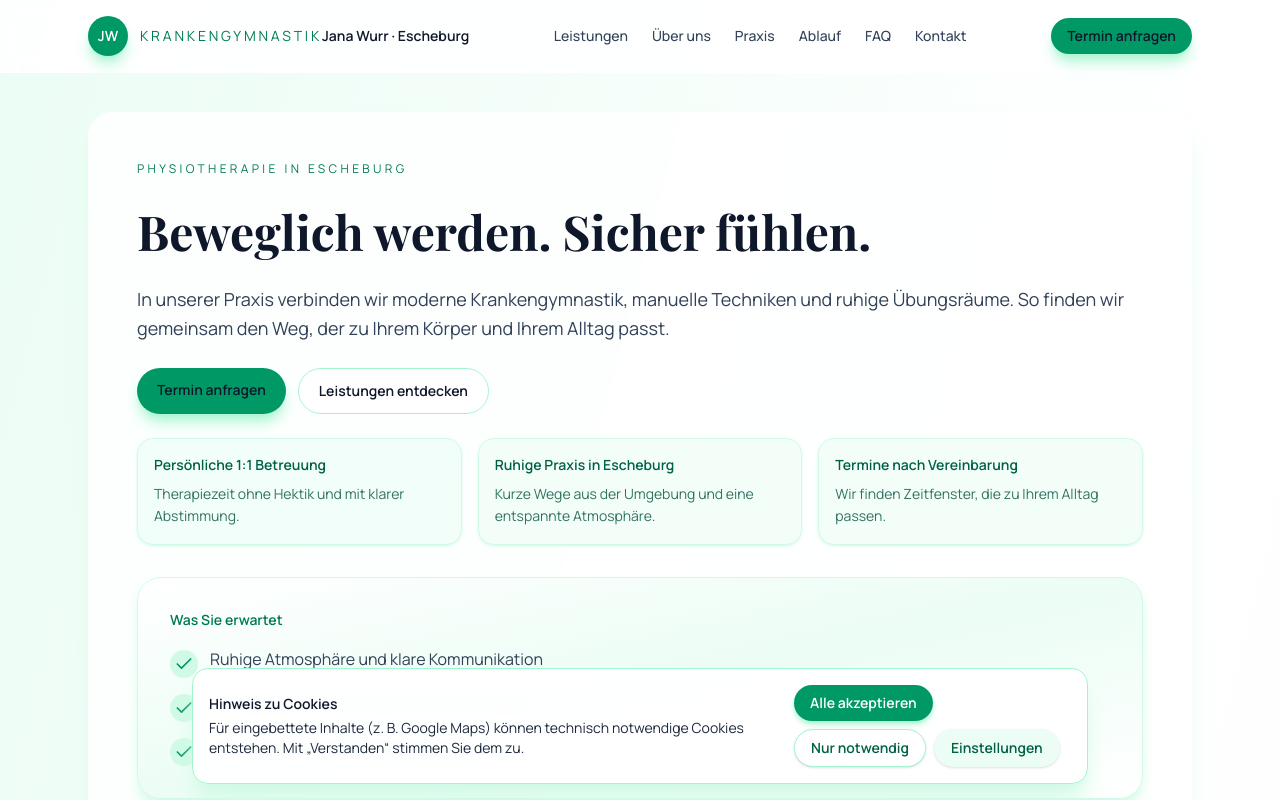
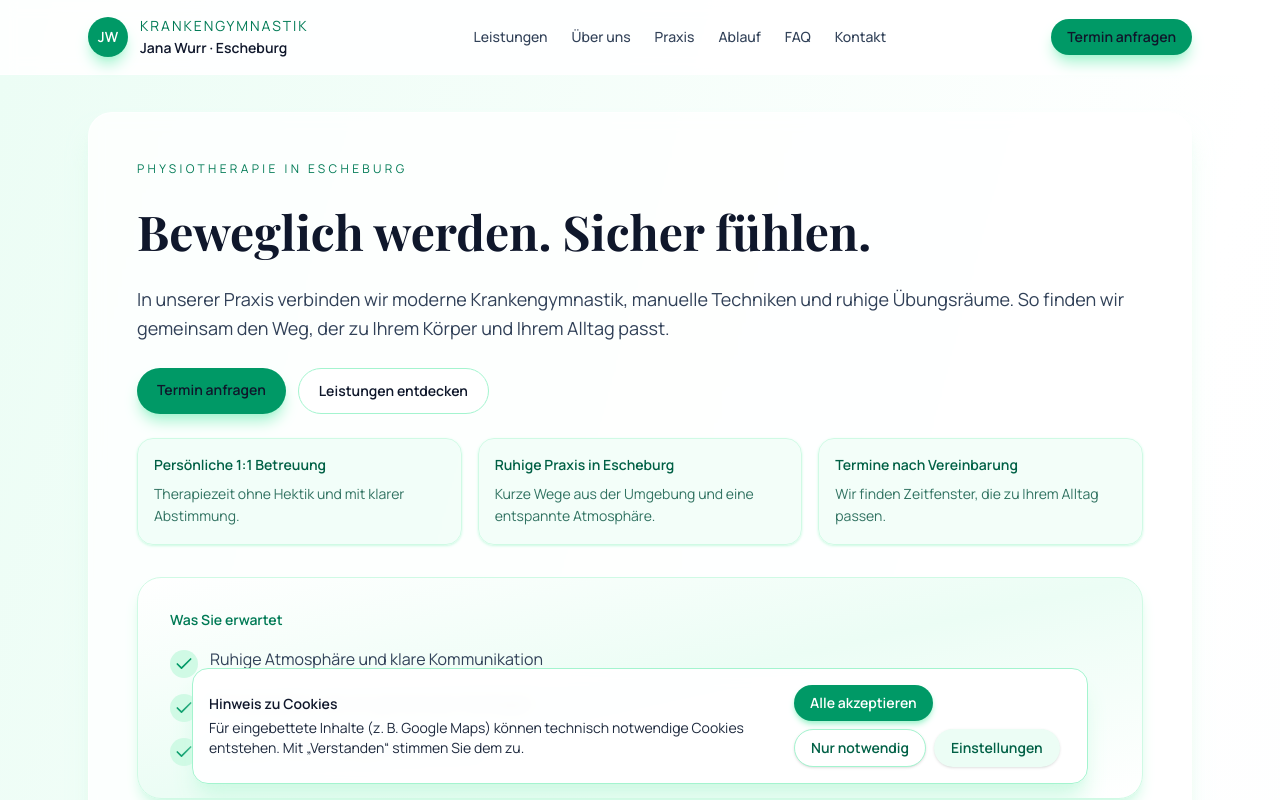
Before and after one commit to RomanHH81/Jana-Wurr---Krankengymnastik-Escheburg, a Next.js app in the folder frontend/: page / in a window 1280 px wide. Shown: the top 800 px of the page. Built offline with nearby package versions, Linux system fonts and the light colour scheme; a web font is replaced by a local one.

Commit message:
Responsive Navbar

```diff
--- a/frontend/src/components/Header.tsx
+++ b/frontend/src/components/Header.tsx
@@ -36,11 +36,11 @@ export default function Header() {
           </div>
           {width !== null && width >= 641 && (
             <div className="leading-tight">
-              <p className="text-xs uppercase tracking-[0.28em] text-emerald-700">
+              <p className="text-xs uppercase tracking-[0.18em] text-emerald-700">
                 Krankengymnastik
               </p>
               <p className="text-sm font-semibold text-slate-900">
-                Jana Wurr
+                Jana Wurr · Escheburg
               </p>
             </div>
           )}
@@ -55,8 +55,8 @@ export default function Header() {
           <div className="flex h-10 w-10 items-center justify-center rounded-full bg-emerald-600 text-sm font-semibold uppercase text-white shadow-lg shadow-emerald-200">
             JW
           </div>
-          <div className="hidden leading-tight lg:flex">
-            <p className="text-sm uppercase tracking-[0.2em] text-emerald-700">
+          <div className="hidden leading-tight lg:flex lg:flex-col lg:items-start lg:gap-0.5">
+            <p className="text-sm uppercase tracking-[0.14em] text-emerald-700">
               Krankengymnastik
             </p>
             <p className="text-sm font-semibold text-slate-900">
@@ -90,7 +90,9 @@ export default function Header() {
       {/* Mobile dropdown */}
       <div
         id="mobile-nav"
-        className={`md:hidden ${open ? "block" : "hidden"} border-t border-white/80 bg-white/95 shadow-lg shadow-emerald-100`}
+        className={`md:hidden ${
+          open ? "block" : "hidden"
+        } border-t border-white/80 bg-white/95 shadow-lg shadow-emerald-100`}
       >
         <div className="mx-auto flex max-w-6xl flex-col gap-3 px-6 py-4 text-sm font-medium text-slate-800">
           {navLinks.map((link) => (
```
